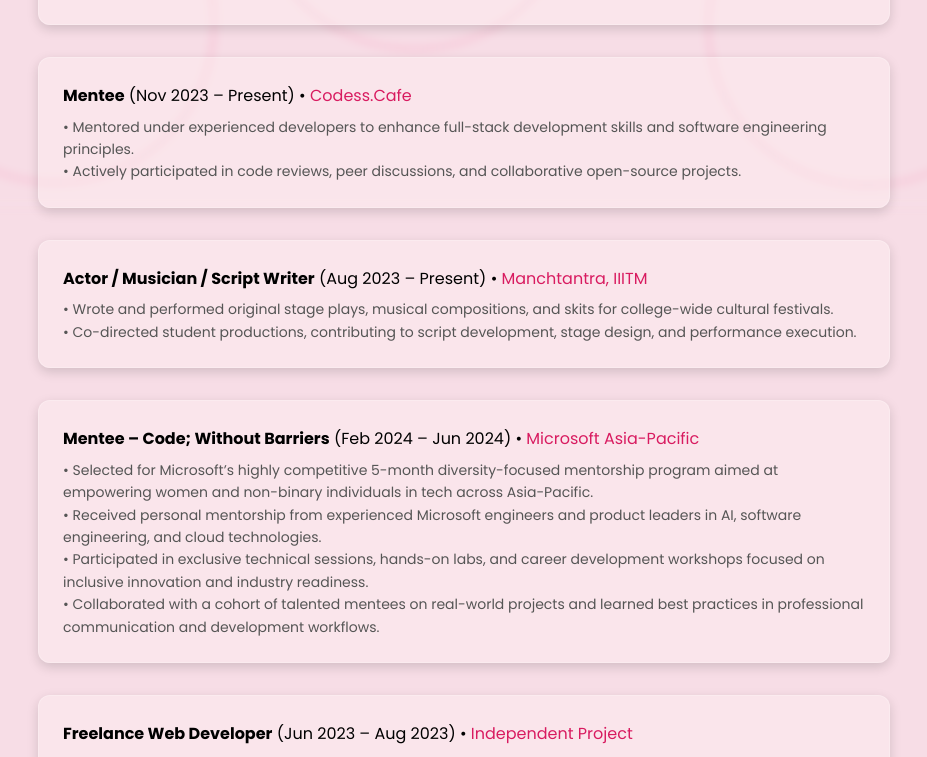
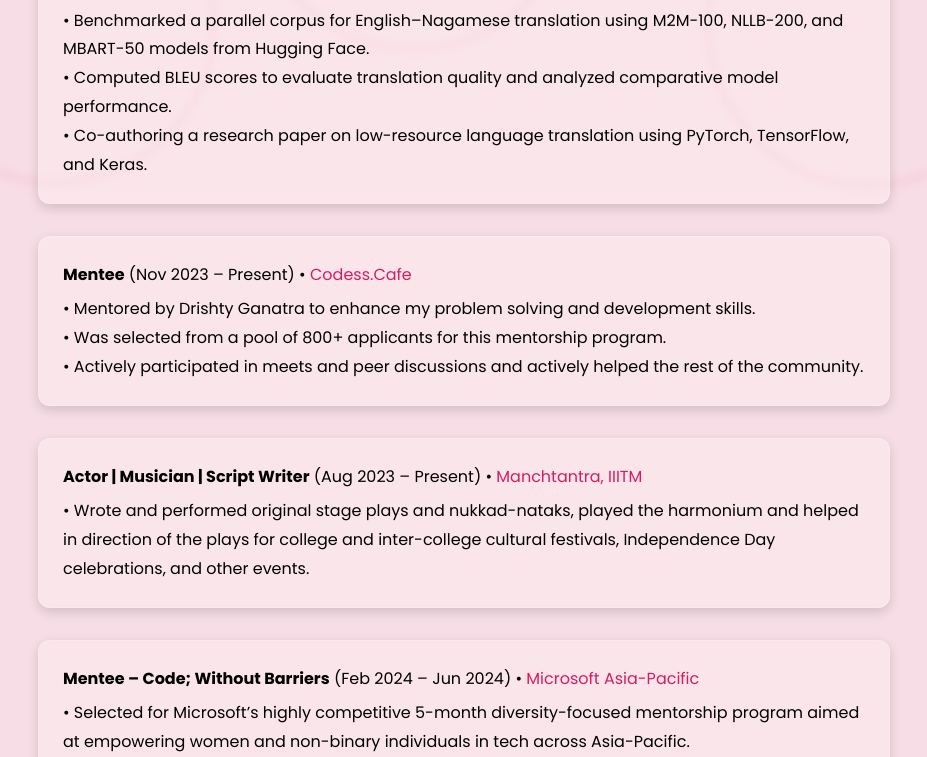
Before and after one commit to pri2k/Portfolio, a React (Create React App) app: page /Portfolio/experience in a window 1280 px wide. Shown: the part 594-1351 px from the top of the page, without its empty margins (176-1103 px from the left). Built offline with nearby package versions, Linux system fonts and the light colour scheme.

Commit message:
update: changed content in experience and updated size

```diff
--- a/src/components/TechStack.jsx
+++ b/src/components/TechStack.jsx
@@ -18,53 +18,65 @@
 import { MdCode, MdFunctions } from 'react-icons/md';
 
 const techs = [
-  // Languages
+  { name: 'Java', icon: <FaJava color="#007396" /> },
+  { name: 'Python', icon: <SiPython color="#3776ab" /> },
+  { name: 'React', icon: <SiReact color="#61dafb" /> },
+  { name: 'PyTorch', icon: <SiPytorch color="#EE4C2C" /> },
+  { name: 'Pandas', icon: <SiPandas color="#150458" /> },
+  { name: 'NumPy', icon: <SiNumpy color="#013243" /> },
+  { name: 'Scikit-Learn', icon: <SiScikitlearn color="#F7931E" /> },
+  { name: 'AWS', icon: <SiAmazon color="#FF9900" /> },
+  { name: 'GCP', icon: <SiGooglecloud color="#4285F4" /> },
+  { name: 'Google APIs', icon: <FaCloud color="#4285F4" /> },
+  { name: 'SQL', icon: <SiMysql color="#00758F" /> },
+  { name: 'Streamlit', icon: <SiStreamlit color="#FF4B4B" /> },
+  { name: 'Django', icon: <SiDjango color="#092E20" /> },
+  { name: 'Material-UI', icon: <SiMui color="#007fff" /> },
   { name: 'HTML', icon: <SiHtml5 color="#e34f26" /> },
   { name: 'CSS', icon: <SiCss3 color="#1572B6" /> },
-  { name: 'Python', icon: <SiPython color="#3776ab" /> },
-  { name: 'Java', icon: <FaJava color="#007396" /> },
+  { name: 'GitHub', icon: <SiGithub color="#000" /> },
+
+
   { name: 'C/C++', icon: <SiCplusplus color="#00599C" /> },
-  { name: 'SQL', icon: <SiMysql color="#00758F" /> },
+
   { name: 'Dart', icon: <SiDart color="#0175C2" /> },
   { name: 'JavaScript', icon: <SiJavascript color="#f7df1e" /> },
 
   // Web / Backend Frameworks
-  { name: 'React', icon: <SiReact color="#61dafb" /> },
+
   { name: 'Node.js', icon: <SiNodedotjs color="#3c873a" /> },
-  { name: 'Streamlit', icon: <SiStreamlit color="#FF4B4B" /> },
+
   { name: 'Flask', icon: <SiFlask color="#000000" /> },
-  { name: 'Django', icon: <SiDjango color="#092E20" /> },
+
   { name: 'FastAPI', icon: <SiFastapi color="#009688" /> },
 
   // UI/UX
   { name: 'Figma', icon: <SiFigma color="#F24E1E" /> },
   { name: 'Canva', icon: <SiCanva color="#00C4CC" /> },
-  { name: 'Material-UI', icon: <SiMui color="#007fff" /> },
+
   { name: 'Bootstrap', icon: <SiBootstrap color="#7952B3" /> },
 
   // AI / ML / Data Science
-  { name: 'PyTorch', icon: <SiPytorch color="#EE4C2C" /> },
+
   { name: 'TensorFlow', icon: <SiTensorflow color="#FF6F00" /> },
-  { name: 'Scikit-Learn', icon: <SiScikitlearn color="#F7931E" /> },
-  { name: 'Pandas', icon: <SiPandas color="#150458" /> },
-  { name: 'NumPy', icon: <SiNumpy color="#013243" /> },
+
+  { name: 'EC2', icon: <FaCloud color="#f90" /> },
   { name: 'Plotly', icon: <SiPlotly color="#3F4F75" /> },
   { name: 'Matlab', icon: <MdFunctions color="#E2231A" /> },
   { name: 'LangGraph', icon: <MdCode color="#ccc" /> },
 
   // DevOps
   { name: 'Git', icon: <SiGit color="#F05032" /> },
-  { name: 'GitHub', icon: <SiGithub color="#000" /> },
+
   { name: 'Docker', icon: <SiDocker color="#2496ED" /> },
 
   // Cloud
-  { name: 'AWS', icon: <SiAmazon color="#FF9900" /> },
-  { name: 'GCP', icon: <SiGooglecloud color="#4285F4" /> },
-  { name: 'Google APIs', icon: <FaCloud color="#4285F4" /> },
+
+
   { name: 'Load Balancer', icon: <FaTools color="#999" /> },
   { name: 'Elastic Beanstalk', icon: <FaTools color="#999" /> },
   { name: 'S3', icon: <SiAmazon color="#FF9900" /> }, // fallback using AWS
-  { name: 'EC2', icon: <FaCloud color="#f90" /> }
+
 ];
 
 const TechStack = () => {
@@ -87,12 +99,12 @@
       )}
 
       <Typography
-        variant="h5"
+        variant="h4"
         gutterBottom
-        fontWeight="bold"
-        sx={{ position: 'relative', zIndex: 10 }}
+        fontWeight="450"
+        sx={{ position: 'relative', zIndex: 10 , textAlign: 'center', mb: 4}}
       >
-        🚀 Tech Stack
+          Tech I have worked with
       </Typography>
 
       <motion.div
--- a/src/pages/Experience.jsx
+++ b/src/pages/Experience.jsx
@@ -30,16 +30,16 @@
     dates: "Nov 2023 – Present",
     organization: "Codess.Cafe",
     url: "https://www.codess.cafe",
-    description: `• Mentored under experienced developers to enhance full-stack development skills and software engineering principles.
-• Actively participated in code reviews, peer discussions, and collaborative open-source projects.`,
+    description: `• Mentored by Drishty Ganatra to enhance my problem solving and development skills.
+    • Was selected from a pool of 800+ applicants for this mentorship program.
+• Actively participated in meets and peer discussions and actively helped the rest of the community.`,
   },
   {
-    title: "Actor / Musician / Script Writer",
+    title: "Actor | Musician | Script Writer",
     dates: "Aug 2023 – Present",
     organization: "Manchtantra, IIITM",
     url: "https://www.iiitm.ac.in",
-    description: `• Wrote and performed original stage plays, musical compositions, and skits for college-wide cultural festivals.
-• Co-directed student productions, contributing to script development, stage design, and performance execution.`,
+    description: `• Wrote and performed original stage plays and nukkad-nataks, played the harmonium and helped in direction of the plays for college and inter-college cultural festivals, Independence Day celebrations, and other events.`,
   },
 
   {
@@ -49,14 +49,13 @@
     url: "https://www.microsoft.com/en-us/diversity/programs/code-without-barriers",
     description: `• Selected for Microsoft’s highly competitive 5-month diversity-focused mentorship program aimed at empowering women and non-binary individuals in tech across Asia-Pacific.
 • Received personal mentorship from experienced Microsoft engineers and product leaders in AI, software engineering, and cloud technologies.
-• Participated in exclusive technical sessions, hands-on labs, and career development workshops focused on inclusive innovation and industry readiness.
-• Collaborated with a cohort of talented mentees on real-world projects and learned best practices in professional communication and development workflows.`,
+• Participated in exclusive technical sessions and career development workshops focused on inclusive innovation and industry readiness.`,
   },
 
   {
-    title: "Freelance Web Developer",
+    title: "Web Developer",
     dates: "Jun 2023 – Aug 2023",
-    organization: "Independent Project",
+    organization: "Freelance",
     url: "https://aws.amazon.com",
     description: `• Collaborated with another freelancer to design and deploy a customized website for a prestigious educational institution’s staff.
 • Optimized enquiry and admission processes, reducing processing time by 70%.
@@ -132,8 +131,9 @@
                   variant="body2"
                   sx={{
                     whiteSpace: 'pre-line',
-                    color: "text.secondary",
-                    lineHeight: 1.6,
+                    color: "black",
+                    lineHeight: 1.8,
+                    fontSize: { xs: '0.9rem', md: '1rem' },
                   }}
                 >
                   {exp.description}
```
